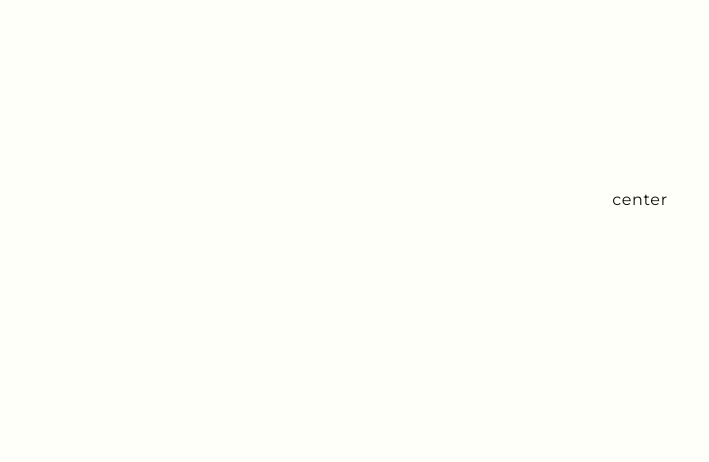
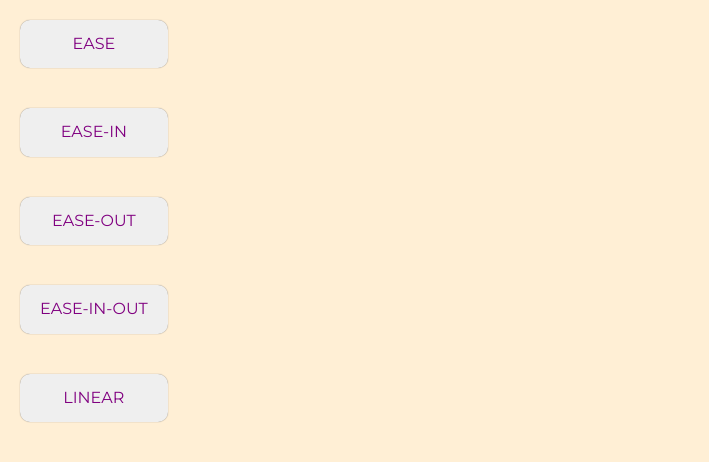
Before and after one commit to TruJared/animation-tut, a website built with Parcel: page src/views/transitions/index.html in a window 1280 px wide. Shown: the whole page, without its empty margins (0-709 px from the left). Built offline with nearby package versions, Linux system fonts and the light colour scheme.

Commit message:
transition pt.1

```diff
--- a/package.json
+++ b/package.json
@@ -4,7 +4,7 @@
   "description": "",
   "main": "index.js",
   "scripts": {
-    "dev": "parcel ./src/views/index.html"
+    "dev": "parcel ./src/views/transitions/index.html"
   },
   "keywords": [],
   "author": "",
--- a/src/styles/layout/_general.scss
+++ b/src/styles/layout/_general.scss
@@ -4,9 +4,8 @@ html {
 
 // for this tut... keep it in the center
 body {
-  background: color(background);
-  height: 50vh;
+  background: papayawhip;
+  height: 100vh;
   display: grid;
-  place-content: center;
-  place-items: center;
+  place-content: start;
 }
--- a/src/styles/main.scss
+++ b/src/styles/main.scss
@@ -5,3 +5,4 @@
 @import 'base/typography';
 @import 'components/animations';
 @import 'layout/general';
+@import 'pages/transitions';
--- /dev/null
+++ b/src/styles/pages/_transitions.scss
@@ -0,0 +1,35 @@
+.btn {
+  padding: 15px 20px;
+  margin: 20px;
+  border-radius: $spacer;
+  box-shadow: 0 0 1px rgba(0, 0, 0, 0.5);
+  border: none;
+  text-transform: uppercase;
+  color: purple;
+  transition-property: translate();
+  transition-duration: 3s;
+  // transition-delay: 0.5s;
+
+  &:hover {
+    box-shadow: 0 0 5px rgba(0, 0, 0, 0.5);
+    transform: translateX(900px);
+  }
+
+  &__btn1 {
+    transition-timing-function: ease;
+  }
+
+  &__btn2 {
+    transition-timing-function: ease-in;
+  }
+  &__btn3 {
+    transition-timing-function: ease-out;
+  }
+  &__btn4 {
+    transition-timing-function: ease-in-out;
+  }
+
+  &__btn5 {
+    transition-timing-function: linear;
+  }
+}
--- a/src/views/index.html
+++ b/src/views/transitions/index.html
@@ -5,11 +5,15 @@
     <meta name="viewport" content="width=device-width, initial-scale=1.0" />
     <meta http-equiv="X-UA-Compatible" content="ie=edge" />
     <!-- <link rel="icon" type="image/png" href="../images/favicon.ico" /> -->
-    <link rel="stylesheet" href="../styles/main.scss" />
+    <link rel="stylesheet" href="../../styles/main.scss" />
     <title>Title</title>
   </head>
   <body>
-    center
+    <button class="btn btn__btn1">ease</button>
+    <button class="btn btn__btn2">ease-in</button>
+    <button class="btn btn__btn3">ease-out</button>
+    <button class="btn btn__btn4">ease-in-out</button>
+    <button class="btn btn__btn5">linear</button>
     <!-- <script src="../javascripts/index.js"></script> -->
   </body>
 </html>
```
Also changed, not shown: 1 other file.
